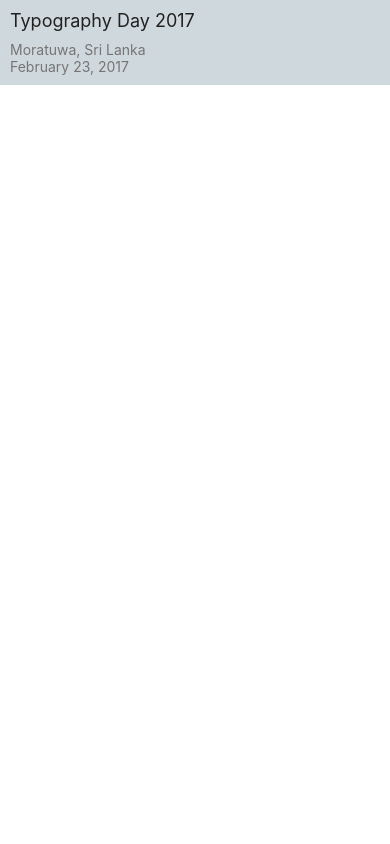
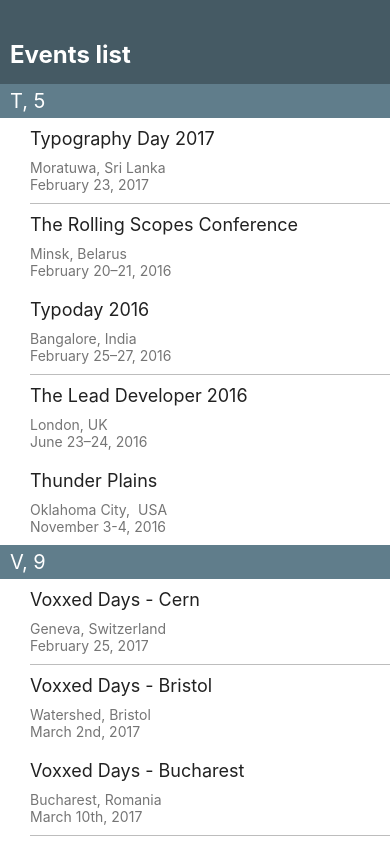
Before and after one commit to maxaderiha/event-app, a React Native app: screen / in a window 390 px wide. Shown: the top 844 px of the page. Built offline with nearby package versions, Linux system fonts and the light colour scheme.

Commit message:
events section list

```diff
--- a/App.js
+++ b/App.js
@@ -1,14 +1,12 @@
 import React from 'react';
-import {StyleSheet, Text, View} from 'react-native';
+import { StyleSheet, Text, View } from 'react-native';
 import Root from './src/components/Root/Root';
-import SignIn from './src/components/Auth/SignIn';
-import Event from "./src/components/Event/Event";
 
 export default class App extends React.Component {
     render() {
         return (
             <View style={styles.container}>
-                <Event/>
+                <Root />
             </View>
         );
     }
--- a/src/components/Auth/SignIn.js
+++ b/src/components/Auth/SignIn.js
@@ -1,4 +1,4 @@
-import React, {Component} from 'react';
+import React, { Component } from 'react';
 import {
     View,
     Text,
@@ -13,14 +13,14 @@
         password: '',
     };
 
-    onEmailChange = email => this.setState({email});
+    onEmailChange = email => this.setState({ email });
 
-    onPasswordChange = password => this.setState({password});
+    onPasswordChange = password => this.setState({ password });
 
     render() {
         return (
             <View style={styles.wrap}>
-                <Text style={styles.header}>Sign In</Text>
+                <Text style={styles.header}>Event app</Text>
                 <View style={styles.fieldWrap}>
                     <Text style={styles.fieldTitle}>Email:</Text>
                     <TextInput
@@ -41,9 +41,8 @@
                 </View>
                 <Button
                     title="Sign In"
-                    color="#00BCD4"
-                    onPress={() => {
-                    }}
+                    color="#607D8B"
+                    onPress={() => { }}
                 />
             </View>
         );
--- a/src/components/Event/Event.js
+++ b/src/components/Event/Event.js
@@ -1,5 +1,5 @@
-import React, {Component} from 'react';
-import {events} from '../../fixtures';
+import React, { Component } from 'react';
+import { events } from '../../fixtures';
 import {
     Text,
     View,
@@ -7,12 +7,8 @@
 } from 'react-native';
 
 class Event extends Component {
-    static defaultProps = {
-        event: events[0],
-    };
-
     render() {
-        const {title, when, where} = this.props.event;
+        const { title, when, where } = this.props.event;
 
         return (
             <View style={styles.container}>
@@ -28,8 +24,8 @@
     container: {
         width: '100%',
         padding: 10,
-        backgroundColor: '#CFD8DC',
-        elevation: 5
+        paddingLeft: 30,
+        backgroundColor: '#FFFFFF',
     },
     title: {
         fontSize: 18,
--- /dev/null
+++ b/src/components/EventsList/EventsList.js
@@ -0,0 +1,64 @@
+import React, { Component } from 'react';
+import { View, ScrollView, StyleSheet, SectionList, Text } from 'react-native';
+import Event from '../Event/Event';
+import { sections } from '../../fixtures';
+
+class EventsList extends Component {
+  static defaultProps = {
+    sections,
+  }
+
+  getListHeaderComponent = () => <Text style={styles.listHeader}>Events list</Text>
+
+  renderItem = ({ item }) => <Event event={item} />
+
+  renderSectionHeader = ({ section }) => <Text style={styles.sectionHeader}>{section.title}</Text>
+
+  getItemSeparatorComponent = () => <View style={styles.separator}></View>
+
+  keyExtractor = item => item.uid
+
+  render() {
+    return (
+      <View style={styles.container}>
+        <SectionList
+          sections={this.props.sections}
+          renderItem={this.renderItem}
+          renderSectionHeader={this.renderSectionHeader}
+          ListHeaderComponent={this.getListHeaderComponent}
+          ItemSeparatorComponent={this.getItemSeparatorComponent}
+          keyExtractor={this.keyExtractor}
+        />
+      </View>
+    );
+  }
+}
+
+const styles = StyleSheet.create({
+  container: {
+    borderTopWidth: 25,
+    borderTopColor: '#455A64',
+  },
+  listHeader: {
+    padding: 15,
+    paddingLeft: 10,
+    fontSize: 24,
+    fontWeight: 'bold',
+    color: '#FFFFFF',
+    backgroundColor: '#455A64',
+  },
+  sectionHeader: {
+    padding: 5,
+    paddingLeft: 10,
+    fontSize: 20,
+    backgroundColor: '#607D8B',
+    color: '#FFFFFF',
+  },
+  separator: {
+    marginLeft: 30,
+    height: 0.5,
+    backgroundColor: '#BDBDBD',
+  }
+});
+
+export default EventsList;
--- a/src/components/Root/Root.js
+++ b/src/components/Root/Root.js
@@ -1,14 +1,21 @@
-import React, {Component} from 'react';
-import {View, Text} from 'react-native';
-import SignIn from '../Auth/SignIn';
+import React, { Component } from 'react';
+import { View, Text, StyleSheet } from 'react-native';
+import EventsList from '../EventsList/EventsList';
 
 class Root extends Component {
     render() {
         return (
-            <View>
+            <View style={styles.container}>
+                <EventsList />
             </View>
         );
     }
 }
 
+const styles = StyleSheet.create({
+    container: {
+        flex: 1,
+    }
+});
+
 export default Root;
--- a/src/fixtures.js
+++ b/src/fixtures.js
@@ -179,7 +179,7 @@
         "-L0wXUtvHqjqDTofs3SE": {
             "month": "April",
             "submissionDeadline": "",
-            "title": "26th International World Wide Web Conference, 2017",
+            "title": "International World Wide Web Conference, 2017",
             "url": "http://www.www2017.com.au/",
             "when": "April 3-7, 2017",
             "where": "Perth, Australia"
@@ -1353,7 +1353,7 @@
         "-L0wXUyq4_K6FB23f-gE": {
             "month": "April",
             "submissionDeadline": "",
-            "title": "2016 DC-Baltimore Perl Workshop",
+            "title": "DC-Baltimore Perl Workshop 2016",
             "url": "http://dcbpw.org/dcbpw2016/",
             "when": "April 16th–17th, 2016",
             "where": "United States,Balitmore"
@@ -2333,8 +2333,35 @@
 };
 
 function toArr(obj) {
-    return Object.entries(obj).map(([uid, value]) => ({uid, ...value}));
+    return Object.entries(obj).map(([uid, value]) => ({ uid, ...value }));
+}
+
+function getGroups(obj) {
+    const groups = {};
+
+    Object.entries(obj).forEach(([uid, values]) => {
+        if (values.title[0] in groups) {
+            groups[values.title[0]].push({ uid, ...values });
+        } else {
+            groups[values.title[0]] = [{ uid, ...values }];
+        }
+    });
+
+    return groups;
+}
+
+function getSections(obj) {
+    const sections = [];
+
+    Object.entries(obj).map(([key, data]) => {
+        sections.push({ title: `${key}, ${data.length}`, data });
+    });
+
+    return sections;
 }
 
 export const events = toArr(data.events);
 export const people = toArr(data.people);
+
+const groups = getGroups(data.events);
+export const sections = getSections(groups);
```
